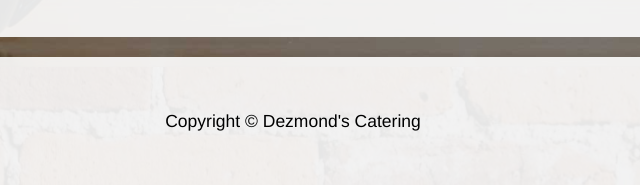
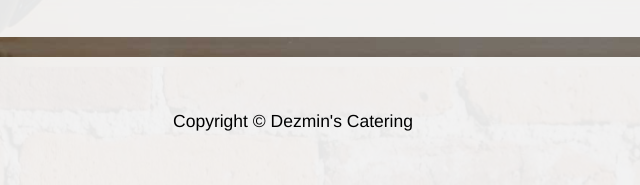
Before and after one commit to TheGrimStever/TheGrimStever.github.io, a plain HTML site: page index.html at #!/contact in a window 1280 px wide. Shown: the part 2333-2518 px from the top of the page, 347-987 px from the left. Drawn offline with Linux system fonts and the light colour scheme; some packages are replaced by stand-ins of ours; files whose address does not match are found by name.

Commit message:
edited the footer

```diff
--- a/app/shared/footer/footer.html
+++ b/app/shared/footer/footer.html
@@ -1,7 +1,7 @@
 <div class="container footer">
     <div class="row">
         <div class="col-lg-12 text-center">
-            <p>Copyright &copy; Dezmond's Catering</p>
+            <p>Copyright &copy; Dezmin's Catering</p>
         </div>
     </div>
 </div>
```
